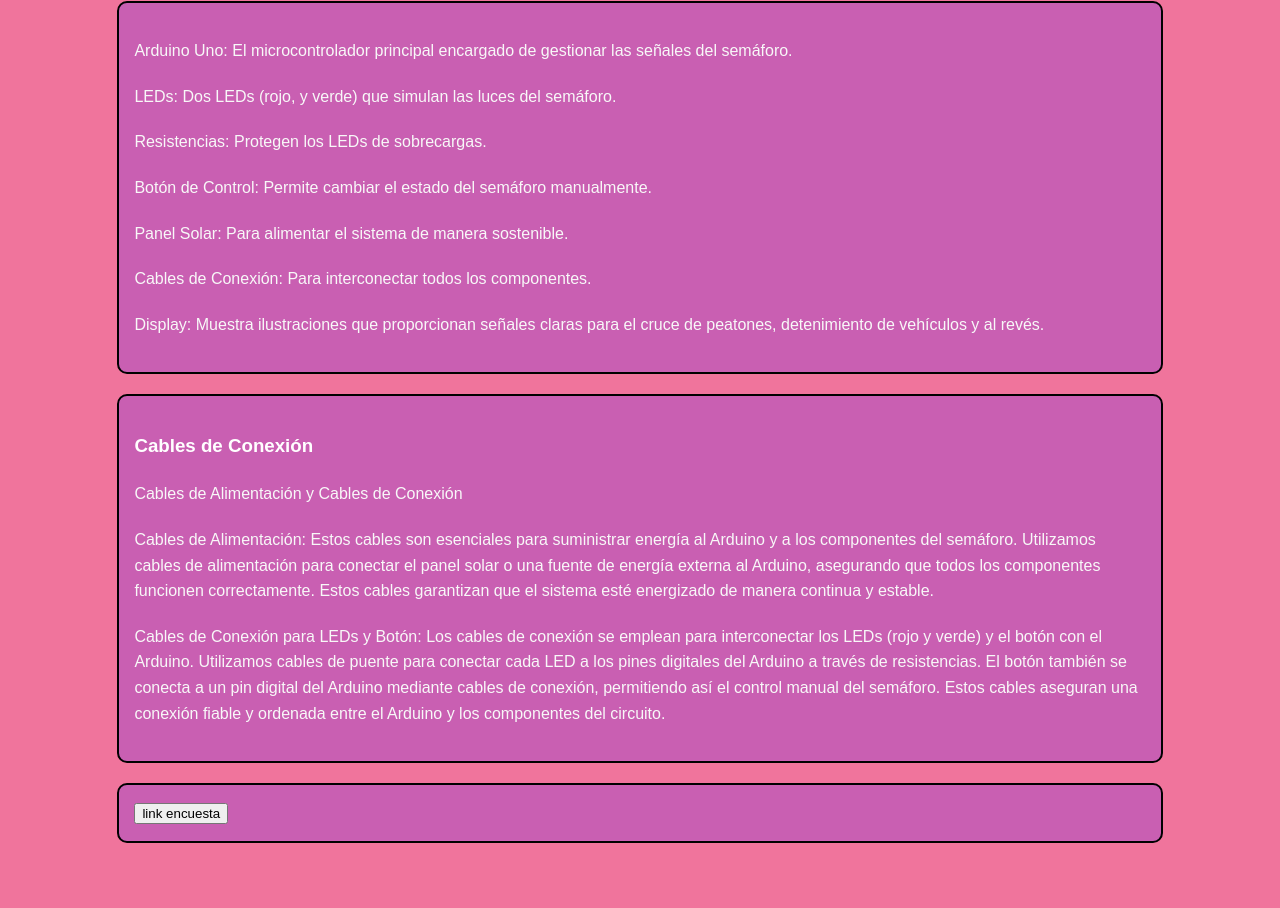
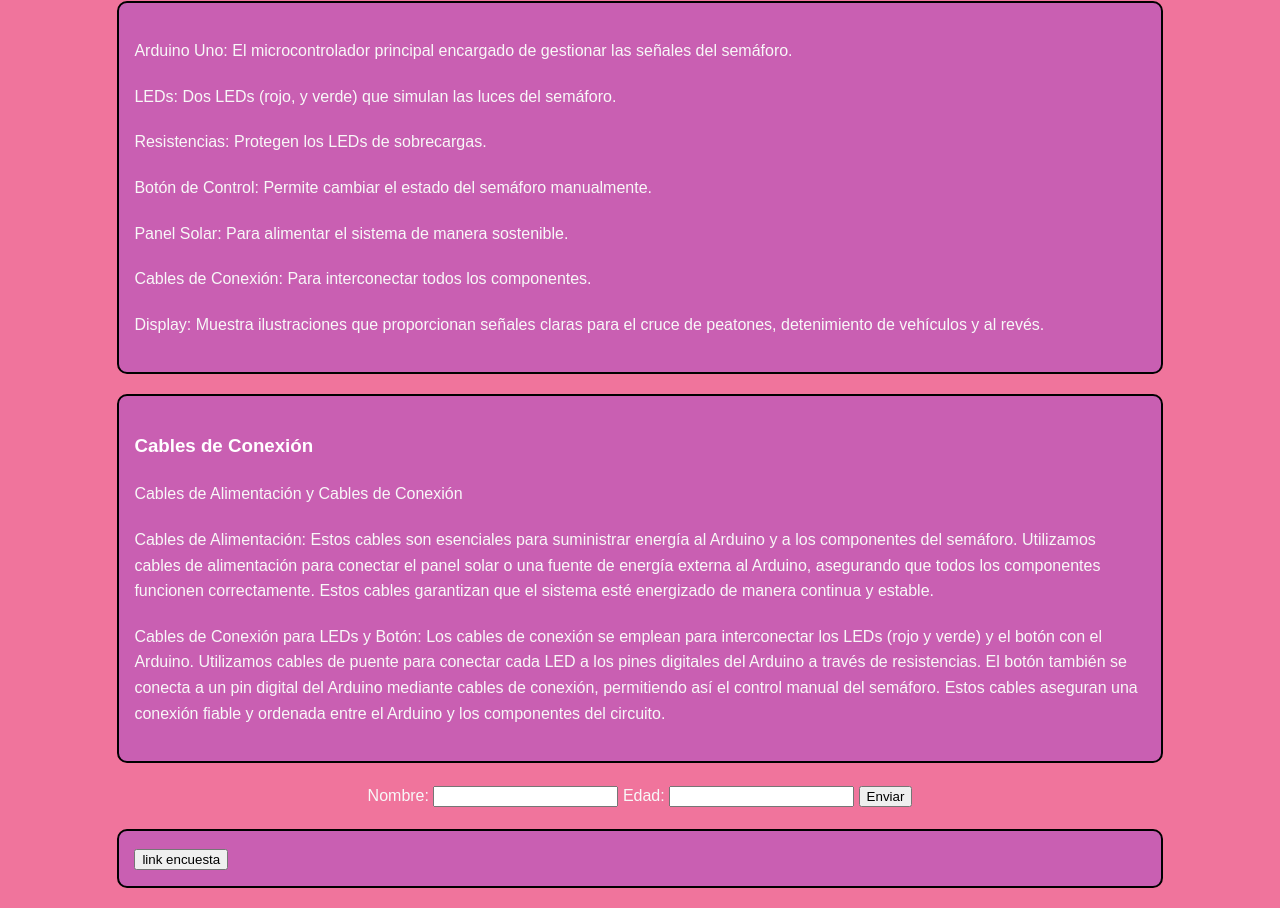
Before and after one commit to semaforin/semaforo-portatil, a plain HTML site: page index.html in a window 1280 px wide. Shown: the part 2060-2968 px from the top of the page. Before the commit the page ends 2923 px from the top, so only its background shows below. Drawn offline with Linux system fonts and the light colour scheme.

Commit message:
Update index.html

```diff
--- a/index.html
+++ b/index.html
@@ -119,6 +119,16 @@
         <p>Cables de Alimentación: Estos cables son esenciales para suministrar energía al Arduino y a los componentes del semáforo. Utilizamos cables de alimentación para conectar el panel solar o una fuente de energía externa al Arduino, asegurando que todos los componentes funcionen correctamente. Estos cables garantizan que el sistema esté energizado de manera continua y estable.</p>
         <p>Cables de Conexión para LEDs y Botón: Los cables de conexión se emplean para interconectar los LEDs (rojo y verde) y el botón con el Arduino. Utilizamos cables de puente para conectar cada LED a los pines digitales del Arduino a través de resistencias. El botón también se conecta a un pin digital del Arduino mediante cables de conexión, permitiendo así el control manual del semáforo. Estos cables aseguran una conexión fiable y ordenada entre el Arduino y los componentes del circuito.</p>
     </div>
+    <body>
+<form id="misDatos">
+ <label for="nombre">Nombre:</label>
+ <input type="text" id="nombre" name="nombre" required>
+ <label for="edad">Edad:</label>
+ <input type="number" id="edad" name="edad" required>
+ <button type="submit">Enviar</button>
+</form>
+<div id="msj"></div>
+</body>
     <div class="box">
         <a href="https://docs.google.com/forms/d/e/1FAIpQLSfrNlxTLpBsI507kq2IOdhJJ0Ea4D46Xa7dh8jXMPmGQSA12g/viewform?usp=sf_link"><button>link encuesta</button></a>
     </div>
```
